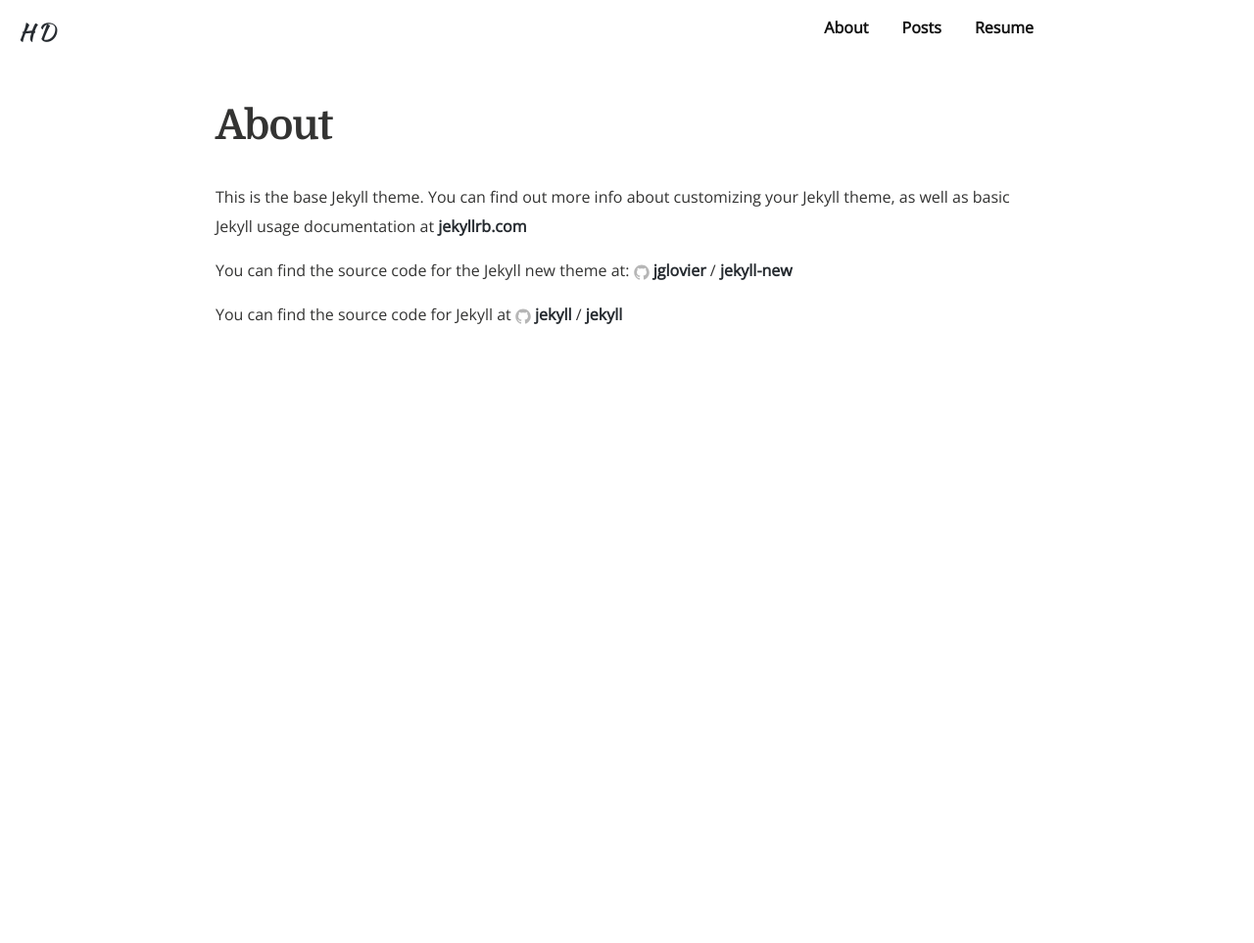
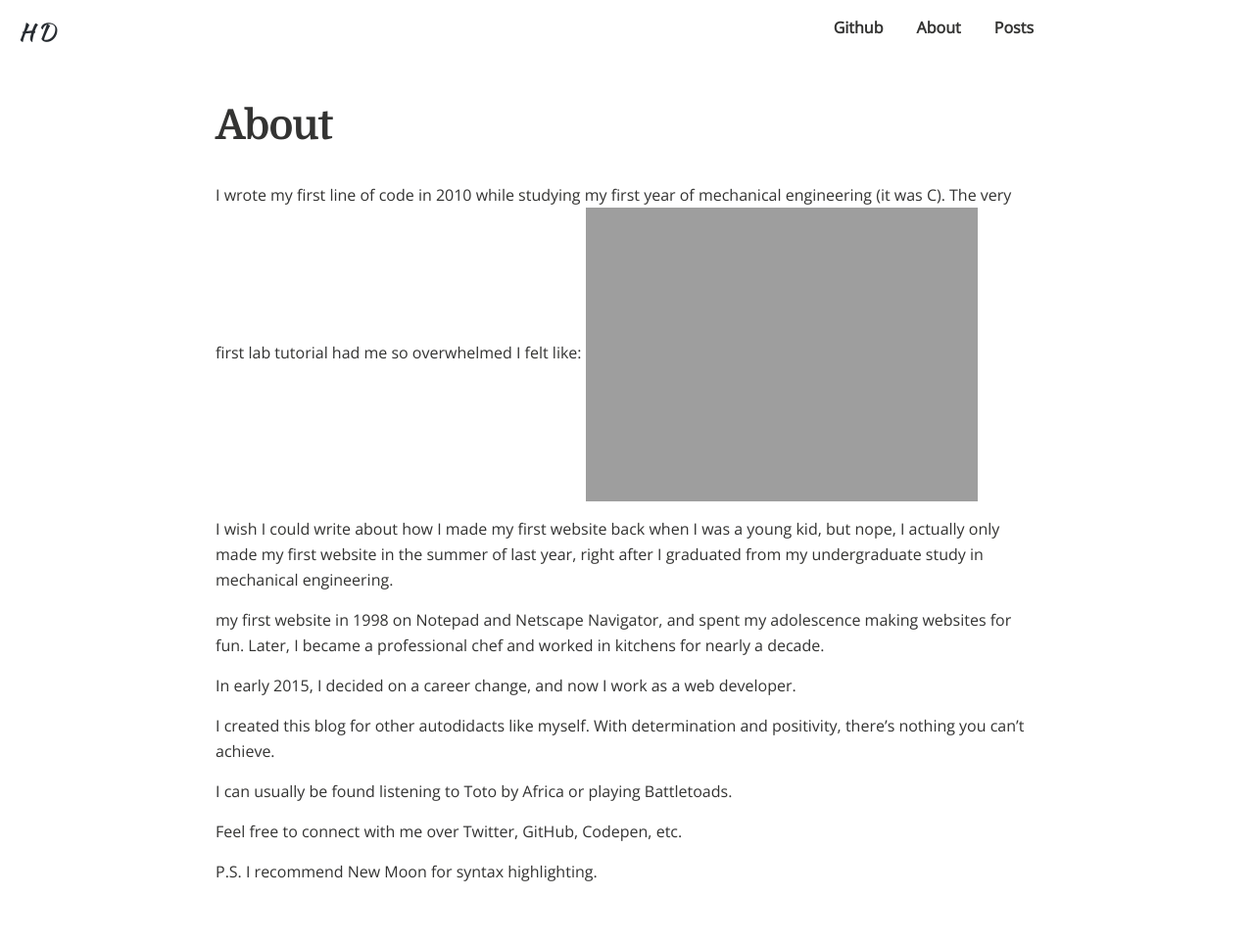
Before and after one commit to housseindjirdeh/hdjirdeh.github.io, a Jekyll site: the page built from about.md, in a window 1280 px wide. Shown: the whole page at 98% size. Built offline with Jekyll 4.4.1, drawn with Linux system fonts in a browser that asks for light colours; nearby versions of some CDN libraries; before the commit the page ends 900 px from its top, so only the background shows below that.

Commit message:
More changes :O

```diff
--- a/_includes/header.html
+++ b/_includes/header.html
@@ -15,6 +15,7 @@
     </a>
 
     <div class="trigger">
+      <a class="page-link" href="https://github.com/hdjirdeh">Github</a>
       {% for my_page in site.pages %}
         {% if my_page.title %}
         <a class="page-link" href="{{ my_page.url | prepend: site.baseurl }}">{{ my_page.title }}</a>
--- a/_sass/_base.scss
+++ b/_sass/_base.scss
@@ -10,7 +10,7 @@
 p {
     margin: 0;
     padding: 0;
-    line-height: 30px;
+    line-height: 26px;
 }
 
 /**
--- a/_sass/_layout.scss
+++ b/_sass/_layout.scss
@@ -75,119 +75,17 @@
         display: none;
     }
     .page-link {
+        padding: 0 5px;
         color: $text-color;
         line-height: $base-line-height;
-         position: relative;
-    z-index: 1;
+        position: relative;
+        z-index: 1;
         // Gaps between nav items, but not on the last one
         &:not(:last-child) {
             margin-right: 20px;
         }
-    }
-.page-link{
-    padding: 0 5px;
-    color: #111;
-    font-weight: 700;
-    -webkit-transition: color 0.3s;
-    -moz-transition: color 0.3s;
-    transition: color 0.3s;
-}
-
-.page-link::before,
-.page-link::after {
-    position: absolute;
-    width: 100%;
-    left: 0;
-    top: 50%;
-    height: 2px;
-    margin-top: -1px;
-    background: #b6b6b6;
-    opacity: 0;
-    content: '';
-    z-index: -1;
-    -webkit-transition: -webkit-transform 0.3s, opacity 0.3s;
-    -moz-transition: -moz-transform 0.3s, opacity 0.3s;
-    transition: transform 0.3s, opacity 0.3s;
-    pointer-events: none;
-}
-
-.page-link::before {
-    -webkit-transform: translateY(-20px);
-    -moz-transform: translateY(-20px);
-    transform: translateY(-20px);
-}
-
-.page-link::after {
-    -webkit-transform: translateY(20px);
-    -moz-transform: translateY(20px);
-    transform: translateY(20px);
-}
-
-.page-link:hover,
-.page-link:focus {
-    color: #026ed2;
-    border: none;
-}
-
-.page-link:hover::before,
-.page-link:hover::after,
-.page-link:focus::before,
-.page-link:focus::after {
-    opacity: 0.7;
-}
-
-.page-link:hover::before,
-.page-link:focus::before {
-    -webkit-transform: rotate(45deg);
-    -moz-transform: rotate(45deg);
-    transform: rotate(45deg);
-}
-
-.page-link:hover::after,
-.page-link:focus::after {
-    -webkit-transform: rotate(-45deg);
-    -moz-transform: rotate(-45deg);
-    transform: rotate(-45deg);
-}
-    @include media-query($on-palm) {
-        position: absolute;
-        top: 9px;
-        right: $spacing-unit / 2;
-        background-color: $background-color;
-        border: 1px solid $grey-color-light;
-        border-radius: 5px;
-        text-align: right;
-        .menu-icon {
-            display: block;
-            float: right;
-            width: 36px;
-            height: 26px;
-            line-height: 0;
-            padding-top: 10px;
-            text-align: center;
-            > svg {
-                width: 18px;
-                height: 15px;
-                path {
-                    fill: $grey-color-dark;
-                }
-            }
-        }
-        .trigger {
-            clear: both;
-            display: none;
-        }
-        &:hover .trigger {
-            display: block;
-            padding-bottom: 5px;
-        }
-        .page-link {
-            display: block;
-            padding: 5px 10px;
-            &:not(:last-child) {
-                margin-right: 0;
-            }
-            margin-left: 20px;
+        &:hover {
+            color: $brand-alternate-color;
         }
     }
 }
--- a/about.md
+++ b/about.md
@@ -3,13 +3,19 @@
 title: About
 permalink: /me/
 ---
+I wrote my first line of code in 2010 while studying my first year of mechanical engineering (it was C). The very first lab tutorial had me so overwhelmed I felt like:
+![Overwhelmed]({{ site.url }}/public/overwhelmed.gif)
 
-This is the base Jekyll theme. You can find out more info about customizing your Jekyll theme, as well as basic Jekyll usage documentation at [jekyllrb.com](http://jekyllrb.com/)
+I wish I could write about how I made my first website back when I was a young kid, but nope, I actually only made my first website in the summer of last year, right after I graduated from my undergraduate study in mechanical engineering.
 
-You can find the source code for the Jekyll new theme at:
-{% include icon-github.html username="jglovier" %} /
-[jekyll-new](https://github.com/jglovier/jekyll-new)
+my first website in 1998 on Notepad and Netscape Navigator, and spent my adolescence making websites for fun. Later, I became a professional chef and worked in kitchens for nearly a decade.
 
-You can find the source code for Jekyll at
-{% include icon-github.html username="jekyll" %} /
-[jekyll](https://github.com/jekyll/jekyll)
+In early 2015, I decided on a career change, and now I work as a web developer.
+
+I created this blog for other autodidacts like myself. With determination and positivity, there’s nothing you can’t achieve.
+
+I can usually be found listening to Toto by Africa or playing Battletoads.
+
+Feel free to connect with me over Twitter, GitHub, Codepen, etc.
+
+P.S. I recommend New Moon for syntax highlighting.
```
Also changed, not shown: resume.md (deleted, +0 -4 lines), 1 other file.
